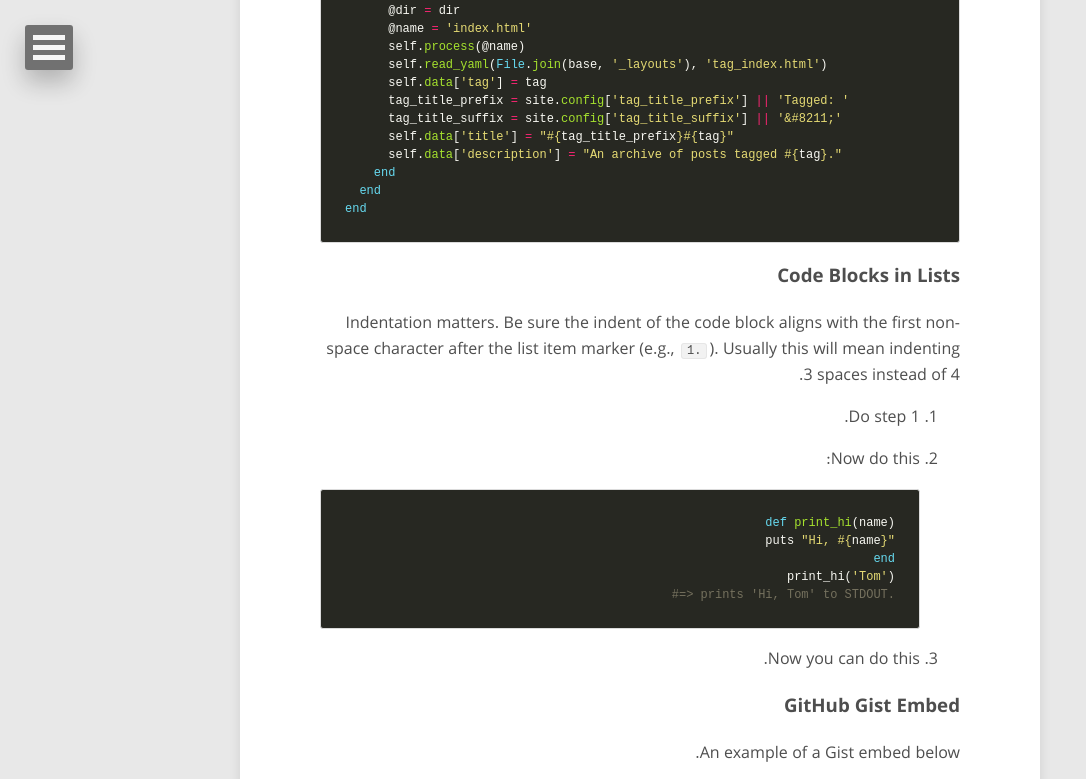
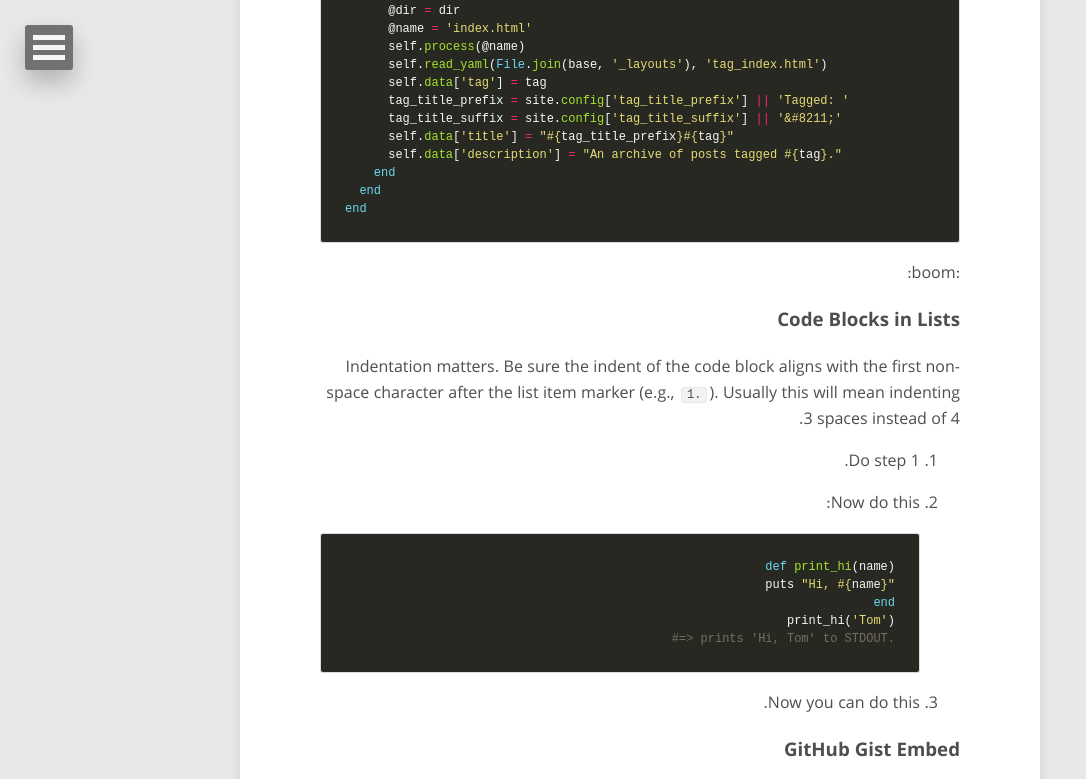
Before and after one commit to SAlavizadeh/SAlavizadeh.github.io, a Jekyll site: the page built from _posts/2013-08-16-code-highlighting-post.md, in a window 1280 px wide and 900 px high, scrolled down 1740 px, cut to the strip 0-779 px from the top of the window. Shown: the whole strip, without its empty margins (0-1086 px from the left). Built offline with Jekyll 4.4.1, drawn with Linux system fonts in a browser that asks for light colours; nearby versions of some CDN libraries.

````diff
--- a/_config.yml
+++ b/_config.yml
@@ -10,7 +10,7 @@
 # Owner/author information
 owner:
   name:           صادق علوی زاده
-  avatar:         avatar.jpg
+  avatar:         sadegh_alavizadeh.jpg
   bio:            "از سال 1373 برنامه‌نویسی رو شروع کردم و علاقه‌مند به اشتراک تجربیات با دیگران هستم؛"
   email:          sadegh.alavizadeh@gmail.com
   # Social networking links used in footer. Update and remove as you like.
--- a/_posts/2013-08-16-code-highlighting-post.md
+++ b/_posts/2013-08-16-code-highlighting-post.md
@@ -77,6 +77,7 @@
   end
 end
 ```
+:boom:
 
 ### Code Blocks in Lists
 
````
